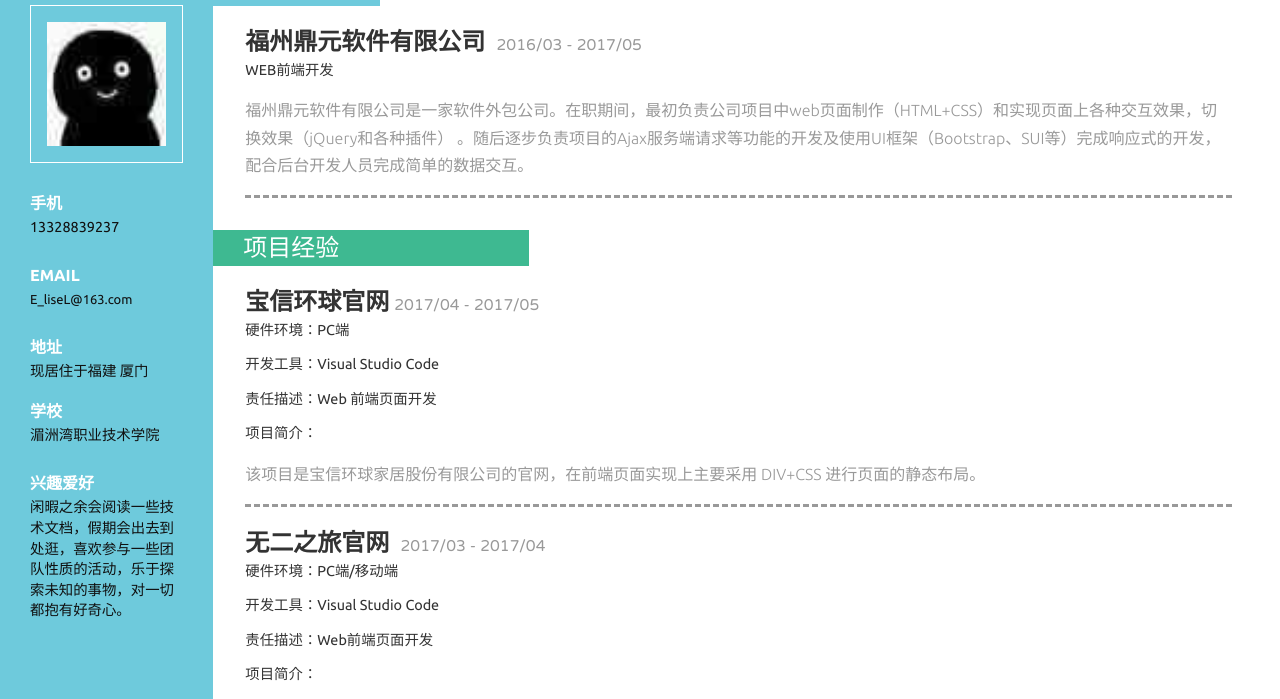
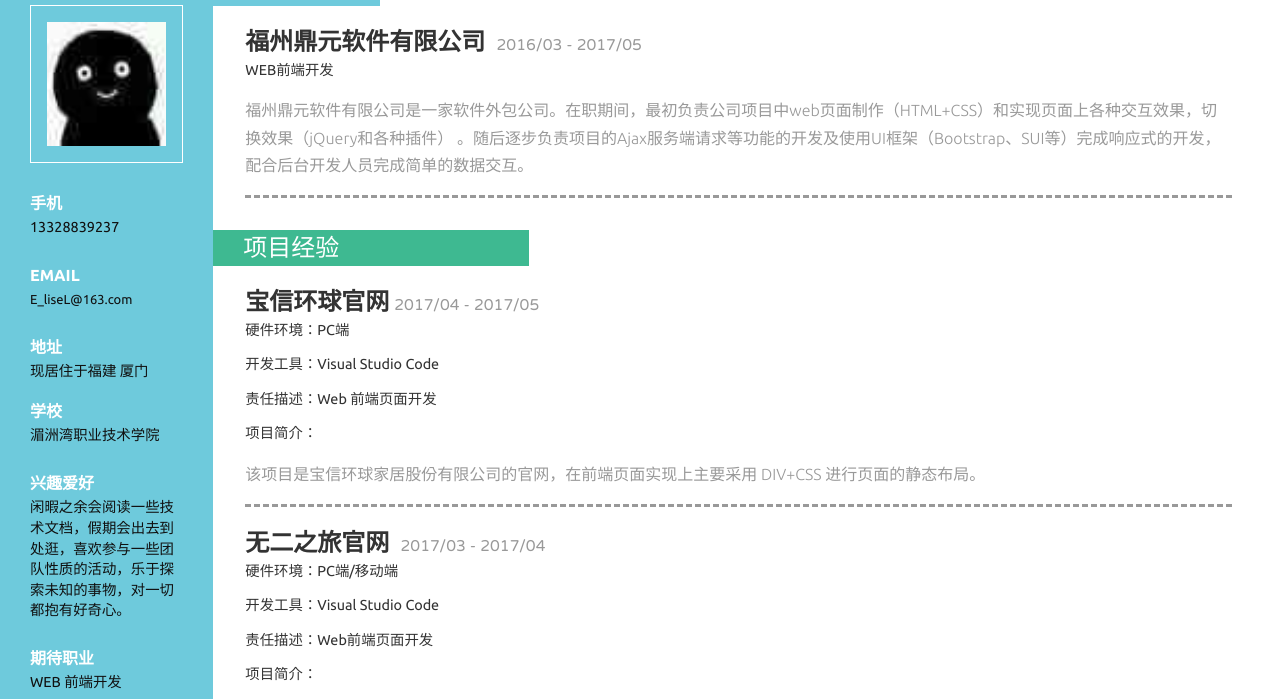
Before and after one commit to zhu00/zhu00.github.io, a plain HTML site: page index.html in a window 1280 px wide. Shown: the part 94-793 px from the top of the page. Drawn offline with Linux system fonts and the light colour scheme.

Commit message:
Update index.html

```diff
--- a/index.html
+++ b/index.html
@@ -41,6 +41,8 @@ Smartphone Compatible web template, free webdesigns for Nokia, Samsung, LG, Sony
 			 <p>湄洲湾职业技术学院</p>
 			<h3>兴趣爱好</h3>
 			<p>闲暇之余会阅读一些技术文档，假期会出去到处逛，喜欢参与一些团队性质的活动，乐于探索未知的事物，对一切都抱有好奇心。</p>
+			<h3>期待职业</h3>
+			<p>WEB 前端开发</p>
 		</div>
 		<div class="clearfix"></div>
 </div>
```
